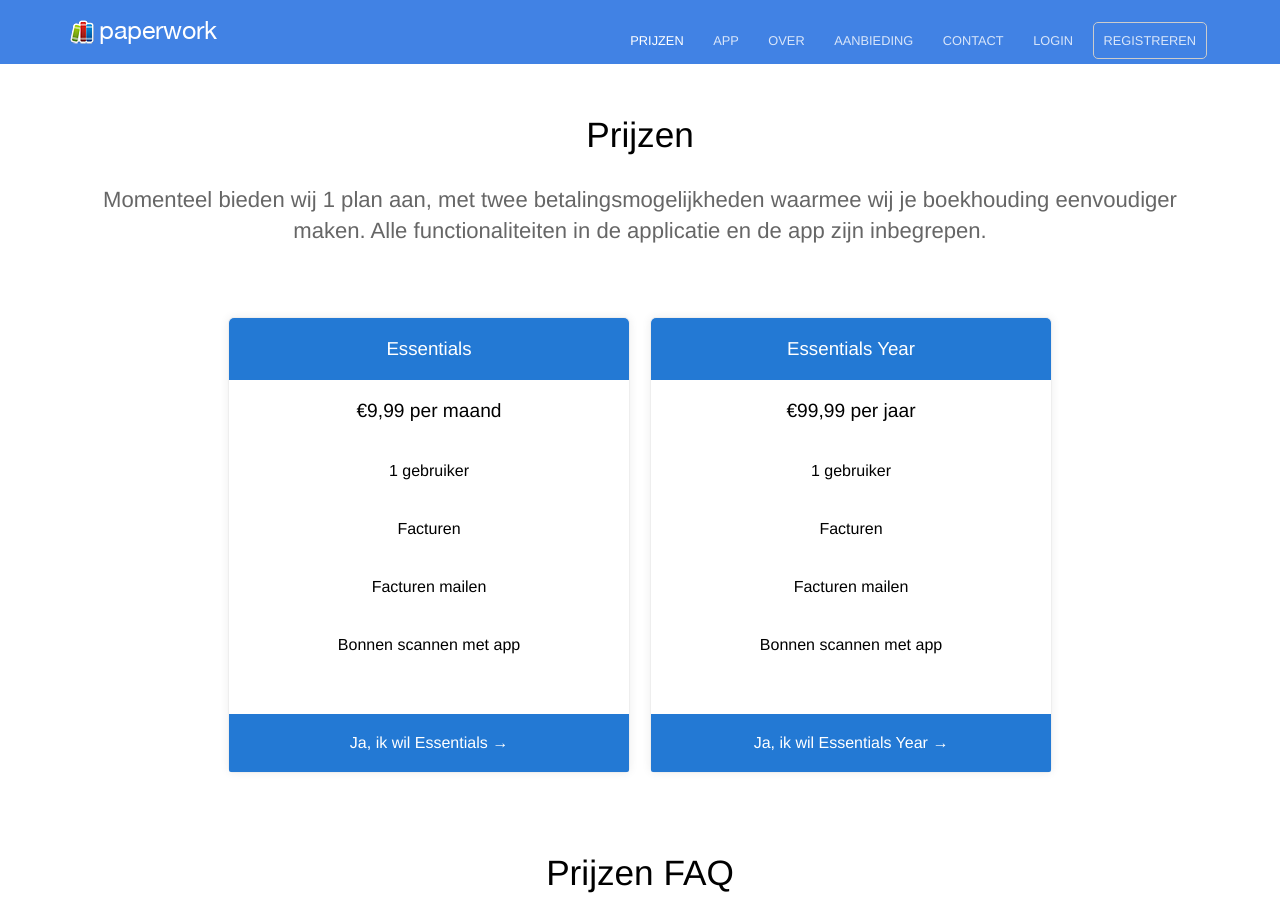
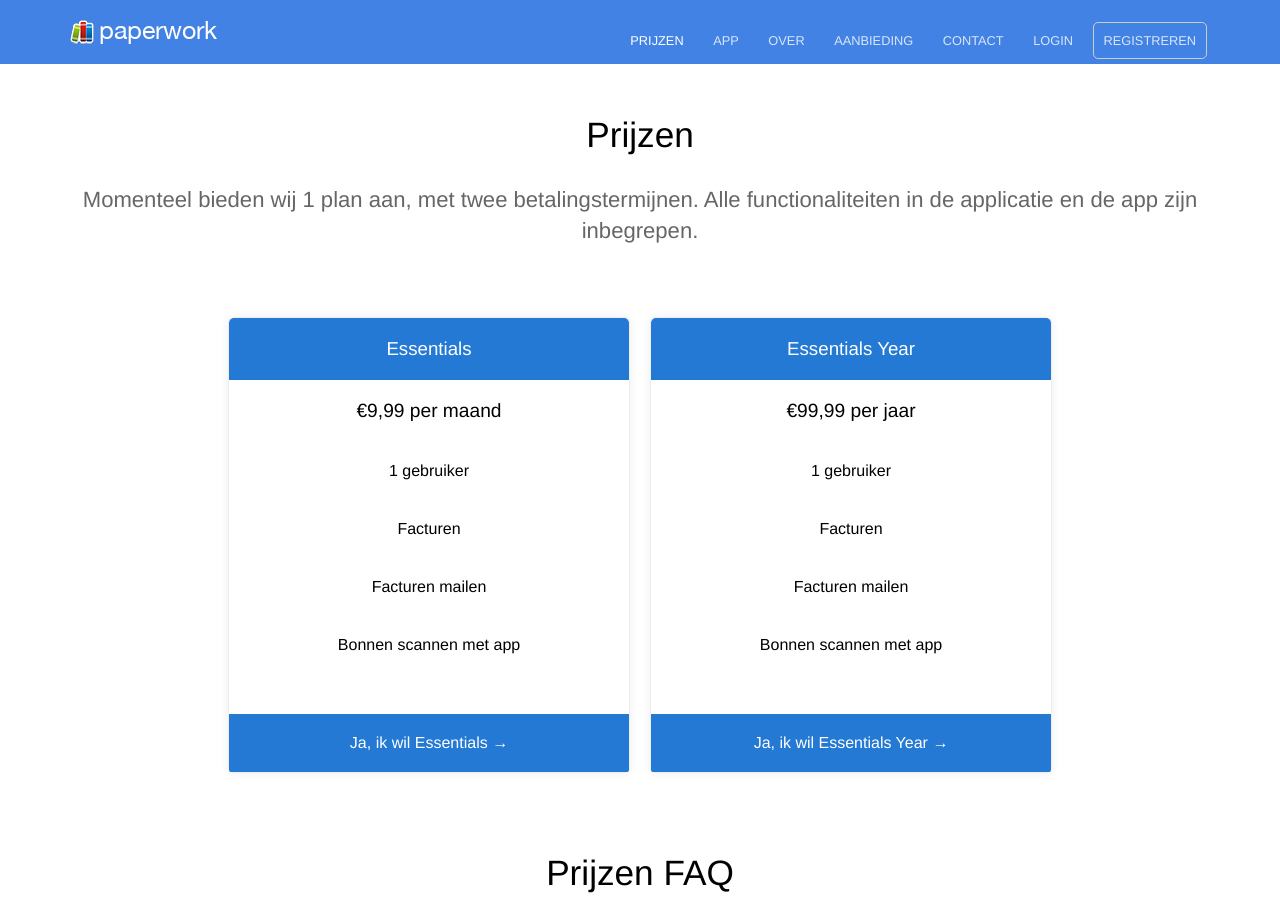
Before and after one commit to paperworkdevelopment/paperworkdevelopment.github.io, a Jekyll site: the page built from pricing.html, in a window 1280 px wide and 900 px high. Built offline with Jekyll 4.4.1, drawn with Linux system fonts in a browser that asks for light colours.

Commit message:
Updates pricing description
Corrects a typo in the pricing description, changing
'betalingsmogelijkheden' to 'betalingstermijnen' for clarity.

```diff
--- a/pricing.html
+++ b/pricing.html
@@ -1,7 +1,7 @@
 ---
 title: Prijzen
 heading: Prijzen
-description: Momenteel bieden wij 1 plan aan, met twee betalingsmogelijkheden waarmee wij je boekhouding eenvoudiger maken. Alle functionaliteiten in de applicatie en de app zijn inbegrepen.
+description: Momenteel bieden wij 1 plan aan, met twee betalingstermijnen. Alle functionaliteiten in de applicatie en de app zijn inbegrepen.
 permalink: /pricing/
 pricing_table:
   - name: Essentials
```
